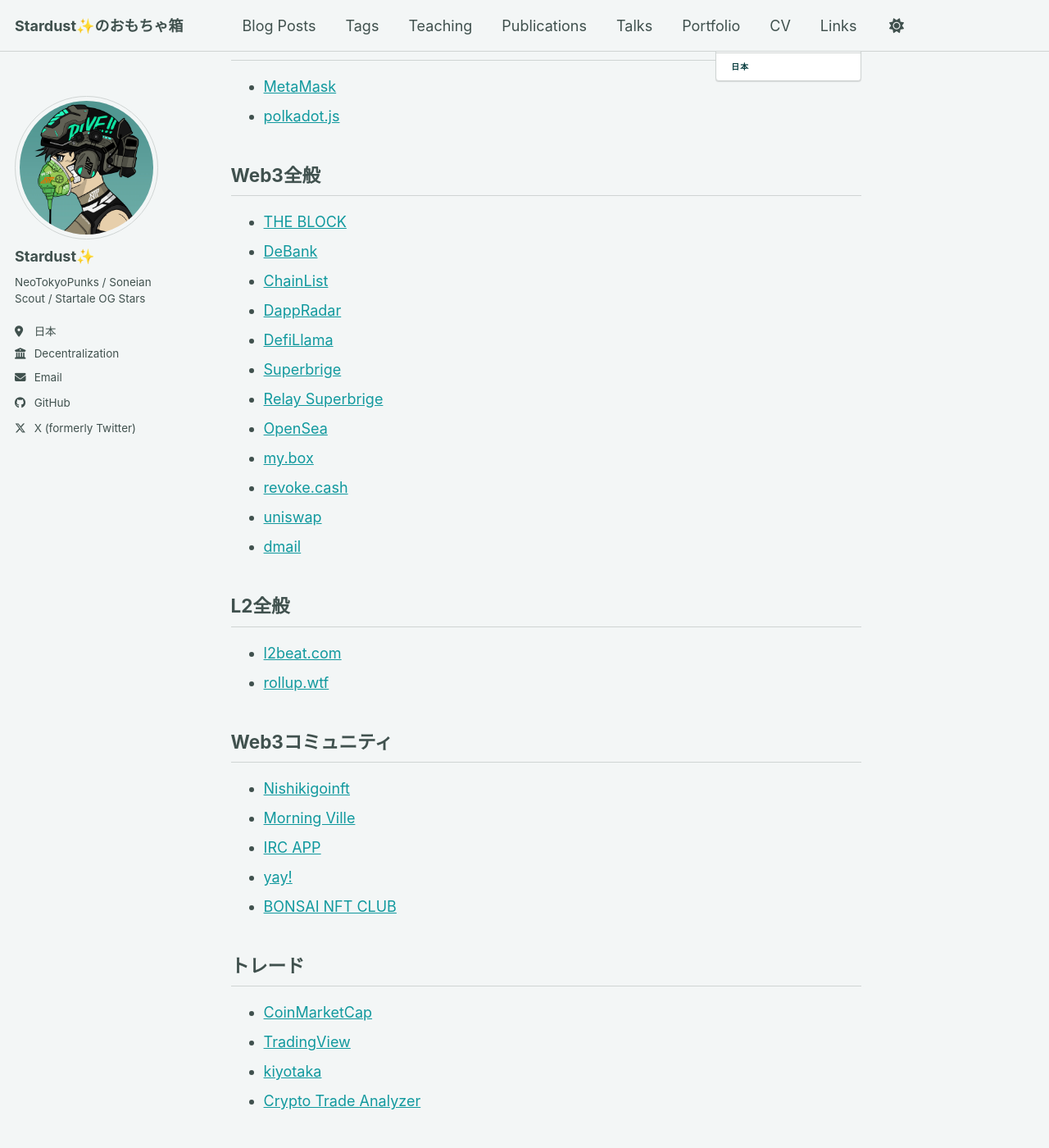
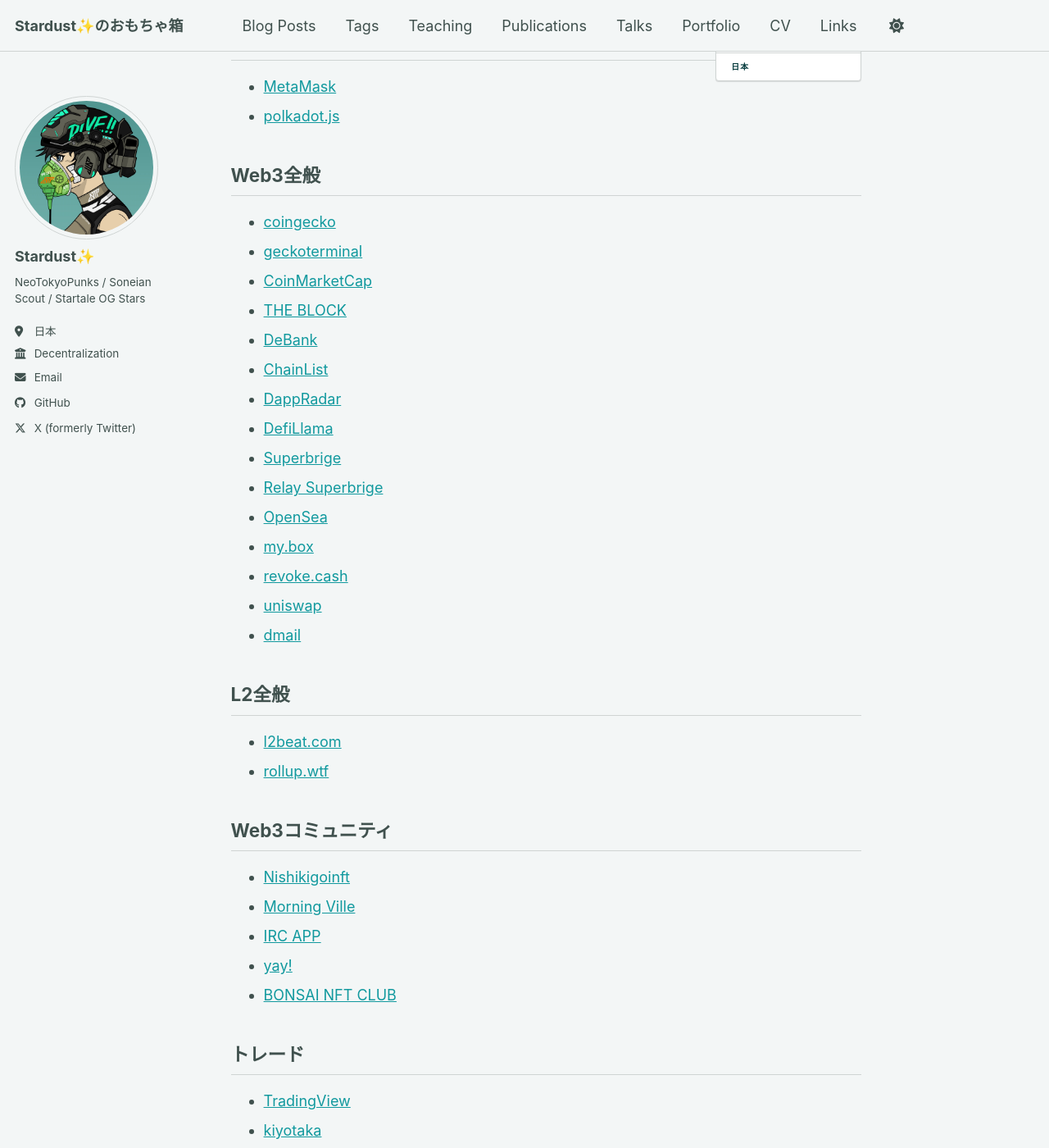
Before and after one commit to stardustdotbox/stardustdotbox.github.io, a Jekyll site: the page built from _pages/links.md, in a window 1280 px wide and 1400 px high, scrolled down 755 px. Shown: the whole window at 82% size. Built offline with Jekyll 4.4.1, drawn with Linux system fonts in a browser that asks for light colours; a script bundle is joined from its source files by our own code; library files that are not in the unit come from our copies.

Commit message:
Links集を作成する

```diff
--- a/_pages/links.md
+++ b/_pages/links.md
@@ -31,6 +31,9 @@
 
 ## Web3全般
 
+ * [coingecko](https://www.coingecko.com/)
+ * [geckoterminal](https://www.geckoterminal.com/ja)
+ * [CoinMarketCap](https://coinmarketcap.com/ja/)
  * [THE BLOCK](https://www.theblock.co/)
  * [DeBank](https://debank.com/)
  * [ChainList](https://chainlist.org/?search=)
```
Also changed, not shown: other parts of _pages/links.md (+0 -1 lines).
